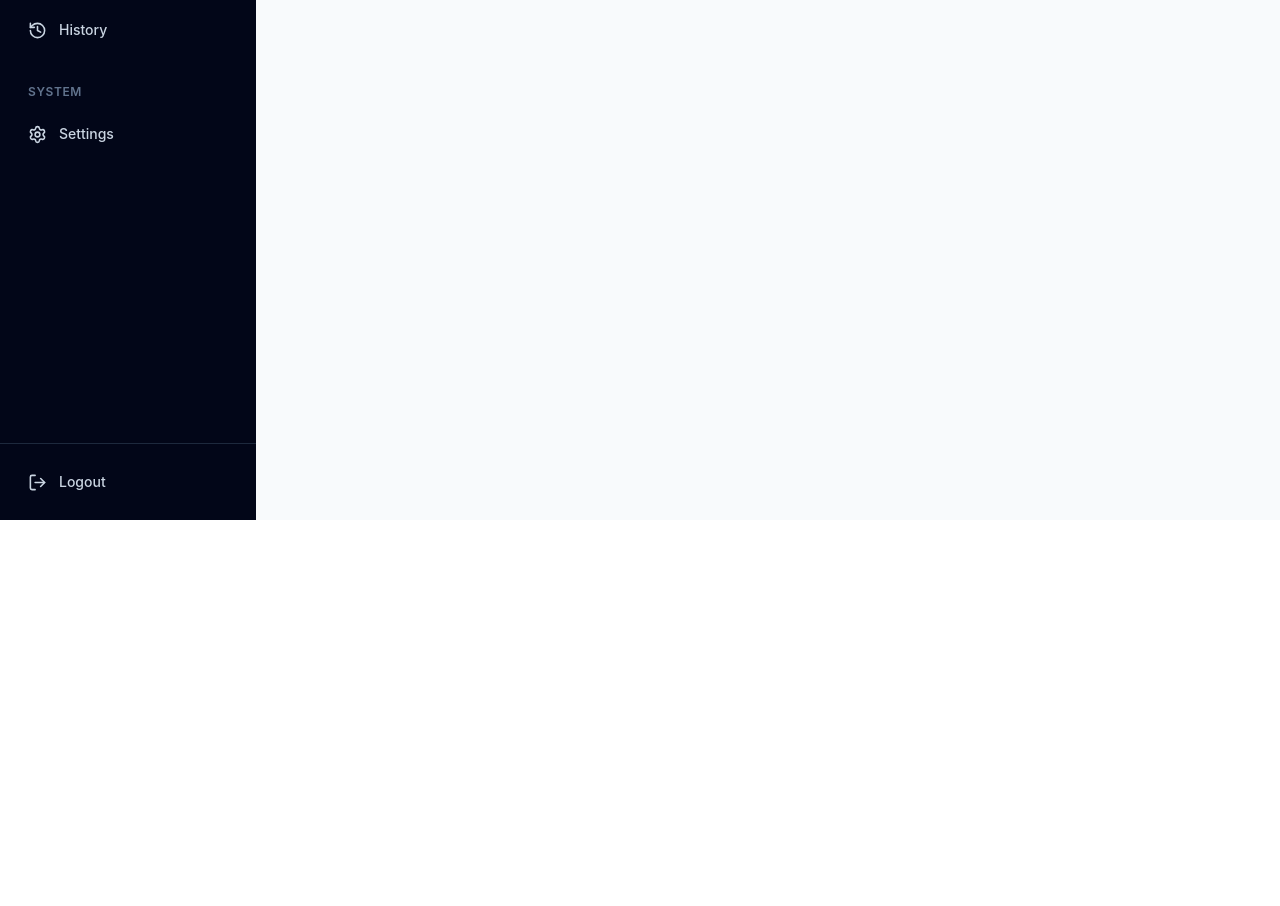
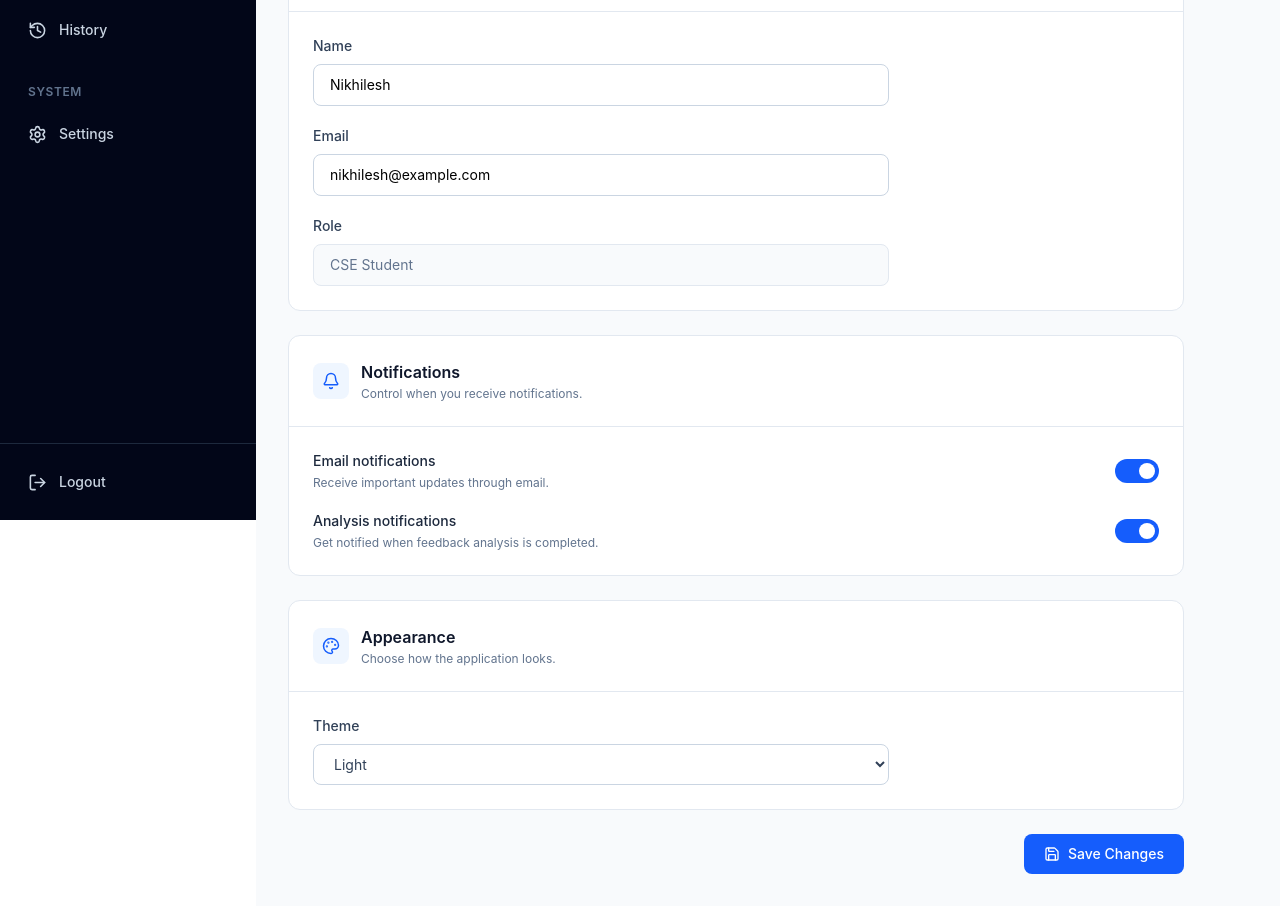
Before and after one commit to S19nikhilesh/ai-consumer-feedback-analysis, a React (Vite) app: page /settings in a window 1280 px wide. Shown: the part 280-1186 px from the top of the page. Before the commit the page ends 800 px from the top, so only its background shows below. Built offline with nearby package versions, Linux system fonts and the light colour scheme.

Commit message:
settings page added

```diff
--- a/src/pages/Settings.jsx
+++ b/src/pages/Settings.jsx
@@ -1,14 +1,347 @@
+import { useState } from "react";
+import { User, Bell, Palette, Save } from "lucide-react";
+
 const Settings = () => {
-    return (
-      <div className="p-8">
+
+  const [name, setName] = useState("Nikhilesh");
+  const [email, setEmail] = useState("nikhilesh@example.com");
+
+  const [emailNotifications, setEmailNotifications] = useState(true);
+  const [analysisNotifications, setAnalysisNotifications] = useState(true);
+
+  const [theme, setTheme] = useState("Light");
+
+  const [saved, setSaved] = useState(false);
+
+
+  const handleSave = () => {
+    setSaved(true);
+
+    setTimeout(() => {
+      setSaved(false);
+    }, 2000);
+  };
+
+
+  return (
+    <div className="p-8">
+
+      {/* ================= HEADER ================= */}
+
+      <div className="mb-8">
+
         <h2 className="text-2xl font-bold text-slate-900">
           Settings
         </h2>
+
         <p className="text-sm text-slate-500 mt-1">
           Manage your account and application preferences.
         </p>
+
       </div>
-    );
-  };
 
-  export default Settings;
+
+      <div className="max-w-4xl space-y-6">
+
+
+        {/* ================= PROFILE ================= */}
+
+        <div className="bg-white border border-slate-200 rounded-xl">
+
+          <div className="flex items-center gap-3 p-6 border-b border-slate-200">
+
+            <div className="h-9 w-9 rounded-lg bg-blue-50 flex items-center justify-center">
+
+              <User
+                size={18}
+                className="text-blue-600"
+              />
+
+            </div>
+
+            <div>
+
+              <h3 className="font-semibold text-slate-900">
+                Profile
+              </h3>
+
+              <p className="text-xs text-slate-500 mt-0.5">
+                Manage your account information.
+              </p>
+
+            </div>
+
+          </div>
+
+
+          <div className="p-6 space-y-5">
+
+            {/* Name */}
+
+            <div>
+
+              <label className="block text-sm font-medium text-slate-700 mb-2">
+                Name
+              </label>
+
+              <input
+                type="text"
+                value={name}
+                onChange={(e) => setName(e.target.value)}
+                className="w-full max-w-xl border border-slate-300 rounded-lg px-4 py-2.5 text-sm outline-none focus:ring-2 focus:ring-blue-500"
+              />
+
+            </div>
+
+
+            {/* Email */}
+
+            <div>
+
+              <label className="block text-sm font-medium text-slate-700 mb-2">
+                Email
+              </label>
+
+              <input
+                type="email"
+                value={email}
+                onChange={(e) => setEmail(e.target.value)}
+                className="w-full max-w-xl border border-slate-300 rounded-lg px-4 py-2.5 text-sm outline-none focus:ring-2 focus:ring-blue-500"
+              />
+
+            </div>
+
+
+            {/* Role */}
+
+            <div>
+
+              <label className="block text-sm font-medium text-slate-700 mb-2">
+                Role
+              </label>
+
+              <input
+                type="text"
+                value="CSE Student"
+                disabled
+                className="w-full max-w-xl bg-slate-50 border border-slate-200 rounded-lg px-4 py-2.5 text-sm text-slate-500"
+              />
+
+            </div>
+
+          </div>
+
+        </div>
+
+
+        {/* ================= NOTIFICATIONS ================= */}
+
+        <div className="bg-white border border-slate-200 rounded-xl">
+
+          <div className="flex items-center gap-3 p-6 border-b border-slate-200">
+
+            <div className="h-9 w-9 rounded-lg bg-blue-50 flex items-center justify-center">
+
+              <Bell
+                size={18}
+                className="text-blue-600"
+              />
+
+            </div>
+
+            <div>
+
+              <h3 className="font-semibold text-slate-900">
+                Notifications
+              </h3>
+
+              <p className="text-xs text-slate-500 mt-0.5">
+                Control when you receive notifications.
+              </p>
+
+            </div>
+
+          </div>
+
+
+          <div className="p-6 space-y-5">
+
+
+            {/* Email Notifications */}
+
+            <div className="flex items-center justify-between gap-6">
+
+              <div>
+
+                <p className="text-sm font-medium text-slate-800">
+                  Email notifications
+                </p>
+
+                <p className="text-xs text-slate-500 mt-1">
+                  Receive important updates through email.
+                </p>
+
+              </div>
+
+
+              <button
+                onClick={() =>
+                  setEmailNotifications(!emailNotifications)
+                }
+                className={`relative w-11 h-6 rounded-full transition ${
+                  emailNotifications
+                    ? "bg-blue-600"
+                    : "bg-slate-300"
+                }`}
+              >
+
+                <span
+                  className={`absolute top-1 h-4 w-4 bg-white rounded-full transition ${
+                    emailNotifications
+                      ? "left-6"
+                      : "left-1"
+                  }`}
+                />
+
+              </button>
+
+            </div>
+
+
+            {/* Analysis Notifications */}
+
+            <div className="flex items-center justify-between gap-6">
+
+              <div>
+
+                <p className="text-sm font-medium text-slate-800">
+                  Analysis notifications
+                </p>
+
+                <p className="text-xs text-slate-500 mt-1">
+                  Get notified when feedback analysis is completed.
+                </p>
+
+              </div>
+
+
+              <button
+                onClick={() =>
+                  setAnalysisNotifications(!analysisNotifications)
+                }
+                className={`relative w-11 h-6 rounded-full transition ${
+                  analysisNotifications
+                    ? "bg-blue-600"
+                    : "bg-slate-300"
+                }`}
+              >
+
+                <span
+                  className={`absolute top-1 h-4 w-4 bg-white rounded-full transition ${
+                    analysisNotifications
+                      ? "left-6"
+                      : "left-1"
+                  }`}
+                />
+
+              </button>
+
+            </div>
+
+          </div>
+
+        </div>
+
+
+        {/* ================= APPEARANCE ================= */}
+
+        <div className="bg-white border border-slate-200 rounded-xl">
+
+          <div className="flex items-center gap-3 p-6 border-b border-slate-200">
+
+            <div className="h-9 w-9 rounded-lg bg-blue-50 flex items-center justify-center">
+
+              <Palette
+                size={18}
+                className="text-blue-600"
+              />
+
+            </div>
+
+            <div>
+
+              <h3 className="font-semibold text-slate-900">
+                Appearance
+              </h3>
+
+              <p className="text-xs text-slate-500 mt-0.5">
+                Choose how the application looks.
+              </p>
+
+            </div>
+
+          </div>
+
+
+          <div className="p-6">
+
+            <label className="block text-sm font-medium text-slate-700 mb-2">
+              Theme
+            </label>
+
+            <select
+              value={theme}
+              onChange={(e) => setTheme(e.target.value)}
+              className="w-full max-w-xl border border-slate-300 rounded-lg px-4 py-2.5 text-sm text-slate-700 outline-none focus:ring-2 focus:ring-blue-500"
+            >
+
+              <option value="Light">
+                Light
+              </option>
+
+              <option value="Dark">
+                Dark
+              </option>
+
+              <option value="System">
+                System Default
+              </option>
+
+            </select>
+
+          </div>
+
+        </div>
+
+
+        {/* ================= SAVE ================= */}
+
+        <div className="flex items-center justify-end gap-4">
+
+          {saved && (
+            <p className="text-sm text-green-600">
+              Settings saved successfully.
+            </p>
+          )}
+
+
+          <button
+            onClick={handleSave}
+            className="inline-flex items-center gap-2 px-5 py-2.5 bg-blue-600 text-white rounded-lg text-sm font-medium hover:bg-blue-700 transition"
+          >
+
+            <Save size={16} />
+
+            Save Changes
+
+          </button>
+
+        </div>
+
+      </div>
+
+    </div>
+  );
+};
+
+export default Settings;
```
